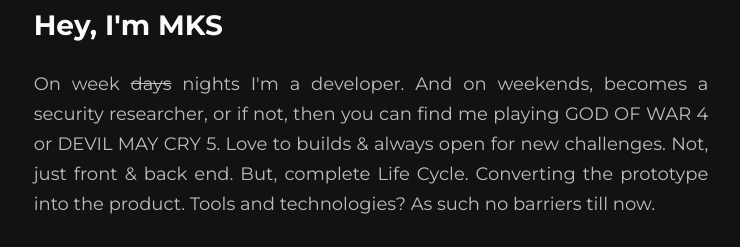
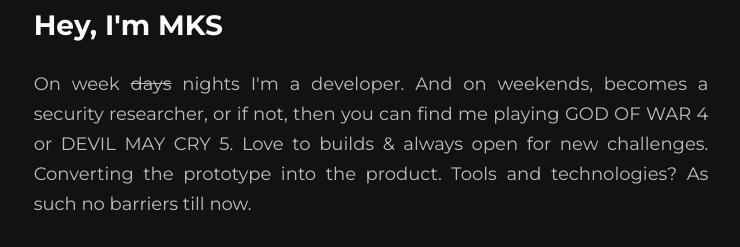
Before and after one commit to MKS-01/mks-blog-netlify-cms, a Gatsby site: page / in a window 1280 px wide. Shown: the part 354-601 px from the top of the page, without its empty margins (269-1009 px from the left). Built offline with nearby package versions, Linux system fonts and the light colour scheme; Gatsby itself is replaced by a stand-in of ours; some packages are replaced by stand-ins of ours.

Commit message:
Update index.js

```diff
--- a/src/pages/index.js
+++ b/src/pages/index.js
@@ -49,10 +49,9 @@ class IndexPage extends React.Component {
               On week <s>days</s> nights I'm a developer. And on weekends,
               becomes a security researcher, or if not, then you can find me
               playing GOD OF WAR 4 or DEVIL MAY CRY 5. Love to builds & always
-              open for new challenges. Not, just front & back end. But, complete
-              Life Cycle. Converting the prototype into the product. Tools and
-              technologies? As such no barriers till now. <br />
-
+              open for new challenges. Converting the prototype into the product.
+              Tools and technologies? As such no barriers till now.
+              <br />
             </p>
           </div>
 
```
